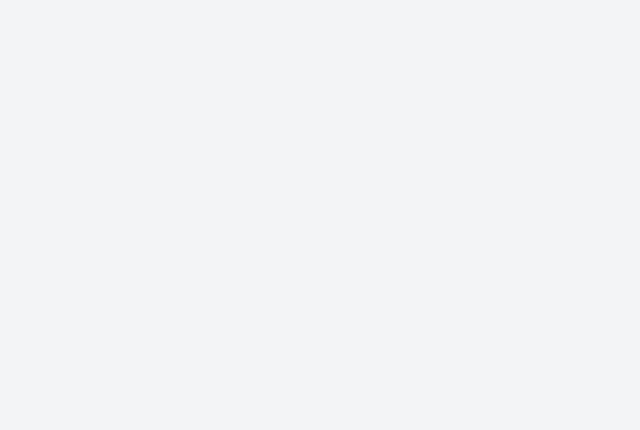
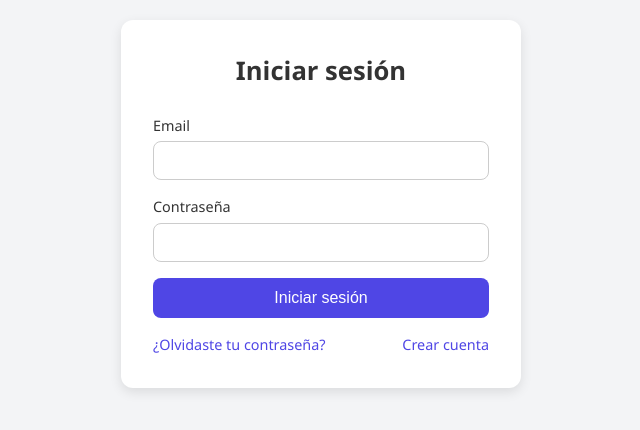
Before and after one commit to AlejandroRodriguezCastro/LDAP-DAII-G3-Front, a React (Vite) app: page /auth in a window 1280 px wide. Before the commit this address had no page. Shown: the part 196-626 px from the top of the page, without its empty margins (319-959 px from the left). Built offline with nearby package versions, Linux system fonts and the light colour scheme.

Commit message:
Implementación de pantalla de login con popup: redirige token a app externa

```diff
--- /dev/null
+++ b/src/pages/CallbackLogin.jsx
@@ -0,0 +1,97 @@
+import React, { useEffect, useState } from "react";
+import { useForm } from "react-hook-form";
+import { yupResolver } from "@hookform/resolvers/yup";
+import * as yup from "yup";
+import { Link, useNavigate, useSearchParams } from "react-router-dom";
+import FormInput from "../components/FormInput.jsx";
+import Button from "../components/Button.jsx";
+import AuthLayout from "../components/AuthLayout.jsx";
+import { authService } from "../services/authService.js";
+import "./auth.css";
+
+const schema = yup.object({
+  email: yup.string().email("Email inválido").required("El email es obligatorio"),
+  password: yup.string().required("La contraseña es obligatoria"),
+});
+
+const CallbackLogin = () => {
+  const navigate = useNavigate();
+  const [searchParams] = useSearchParams();
+  const redirectUrl = searchParams.get("redirectUrl");
+  const [error, setError] = useState("");
+
+  useEffect(() => {
+    if (redirectUrl) {
+      console.log(`Login con callback: retornará el token a ${redirectUrl}`);
+    }
+  }, [redirectUrl]);
+
+  const {
+    register,
+    handleSubmit,
+    formState: { errors, isSubmitting },
+  } = useForm({
+    resolver: yupResolver(schema),
+  });
+
+  const onSubmit = async (data) => {
+    try {
+      setError("");
+      const { token, user } = await authService.login(data);
+
+      // Token se guarda localmente
+      localStorage.setItem("authToken", token);
+
+      if (redirectUrl && window.opener) {
+        // Devuelve token a la aplicación externa
+        window.opener.postMessage({ token }, redirectUrl);
+
+        alert("Inicio de sesión exitoso. Puedes volver a tu aplicación.");
+        window.close();
+        return;
+      }
+
+      // Si no hay redirectUrl, se acude al flujo normal
+      if (user?.roles?.some(r => r.startsWith("super_admin"))) {
+        navigate("/admin");
+      } else {
+        navigate("/home");
+      }
+
+    } catch (err) {
+      setError(err.message || "Error al iniciar sesión. Verifica tus credenciales.");
+    }
+  };
+
+  return (
+    <AuthLayout title="Iniciar sesión">
+      <form onSubmit={handleSubmit(onSubmit)}>
+        <FormInput
+          id="email"
+          label="Email"
+          type="email"
+          register={register("email")}
+          error={errors.email}
+        />
+        <FormInput
+          id="password"
+          label="Contraseña"
+          type="password"
+          register={register("password")}
+          error={errors.password}
+        />
+        {error && <p className="error-text" role="alert">{error}</p>}
+        <Button type="submit" disabled={isSubmitting}>
+          {isSubmitting ? "Ingresando..." : "Iniciar sesión"}
+        </Button>
+      </form>
+
+      <div className="auth-links">
+        <Link to="/forgot-password">¿Olvidaste tu contraseña?</Link>
+        <Link to="/register">Crear cuenta</Link>
+      </div>
+    </AuthLayout>
+  );
+};
+
+export default CallbackLogin;
--- a/src/routes/AppRouter.jsx
+++ b/src/routes/AppRouter.jsx
@@ -1,5 +1,6 @@
 import { BrowserRouter, Routes, Route } from "react-router-dom";
 import Login from "../pages/Login";
+import CallbackLogin from "../pages/CallbackLogin";
 import Register from "../pages/Register";
 import ForgotPassword from "../pages/ForgotPassword";
 import Admin from "../pages/Admin";
@@ -10,6 +11,7 @@ const AppRouter = () => (
   <BrowserRouter>
     <Routes>
       <Route path="/" element={<Login />} />
+      <Route path="/auth" element={<CallbackLogin />} />
       <Route path="/register" element={<Register />} />
       <Route path="/forgot-password" element={<ForgotPassword />} />
 
```
